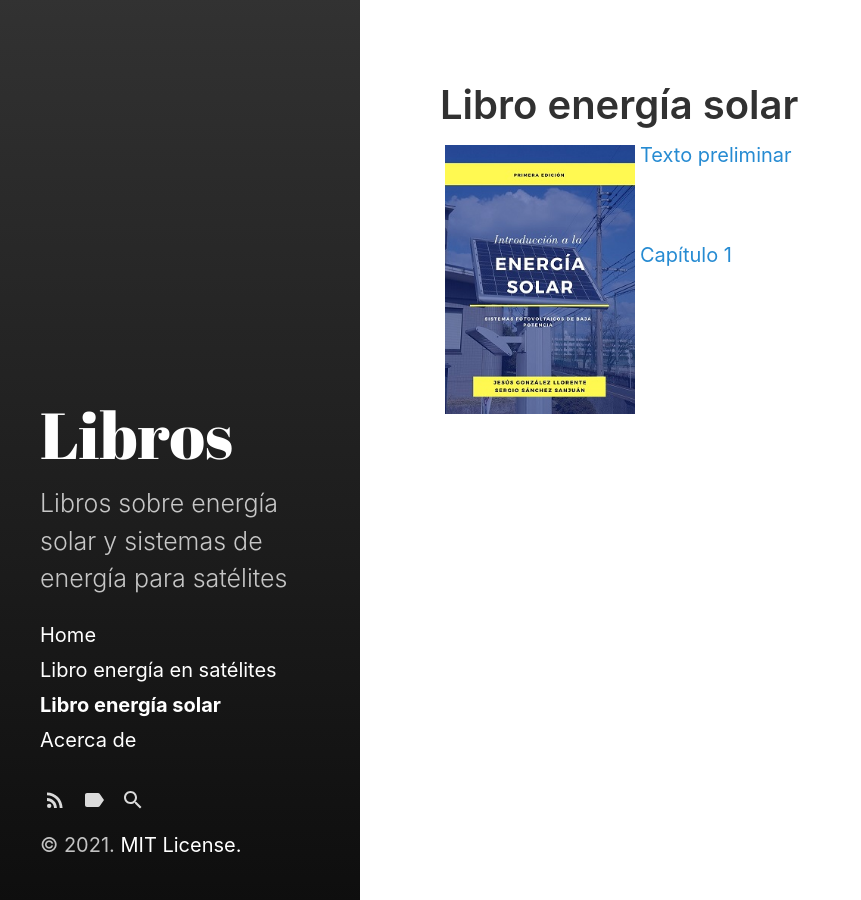
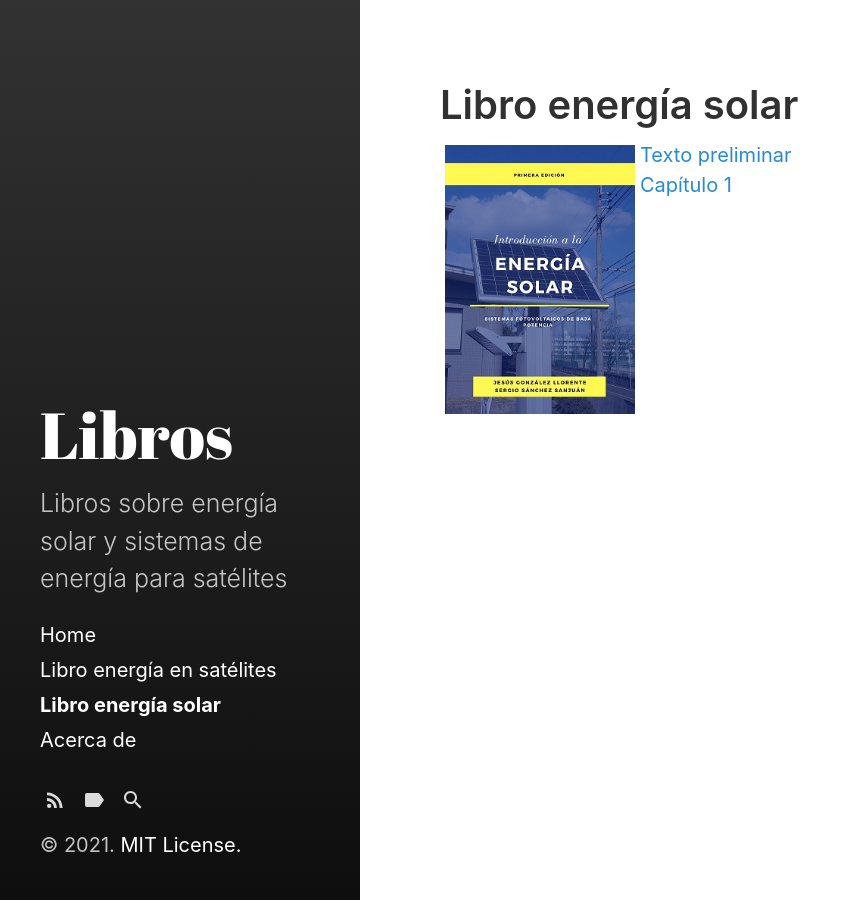
Before and after one commit to jesusdgonzalez/jesusdgonzalez, a Jekyll site: the page built from Libro-energía-solar.md, in a window 1280 px wide. Shown: the whole page, without its empty margins (0-861 px from the left). Built offline with Jekyll 4.4.1, drawn with Linux system fonts in a browser that asks for light colours.

Commit message:
Actualizar espaciado de capitulos

```diff
--- a/Libro-energía-solar.md
+++ b/Libro-energía-solar.md
@@ -7,6 +7,5 @@ sidebar_link: true
 
 
 <img src="CaratulaLibroEsmall.jpg" alt="title" align="left" style="padding:5px" width="200px">
-[Texto preliminar](Libro-energía-solar-front.html)
-<p>&nbsp;</p>
+[Texto preliminar](Libro-energía-solar-front.html)<br>
 [Capítulo 1](Libro-energía-solar-ch1.html)
```
